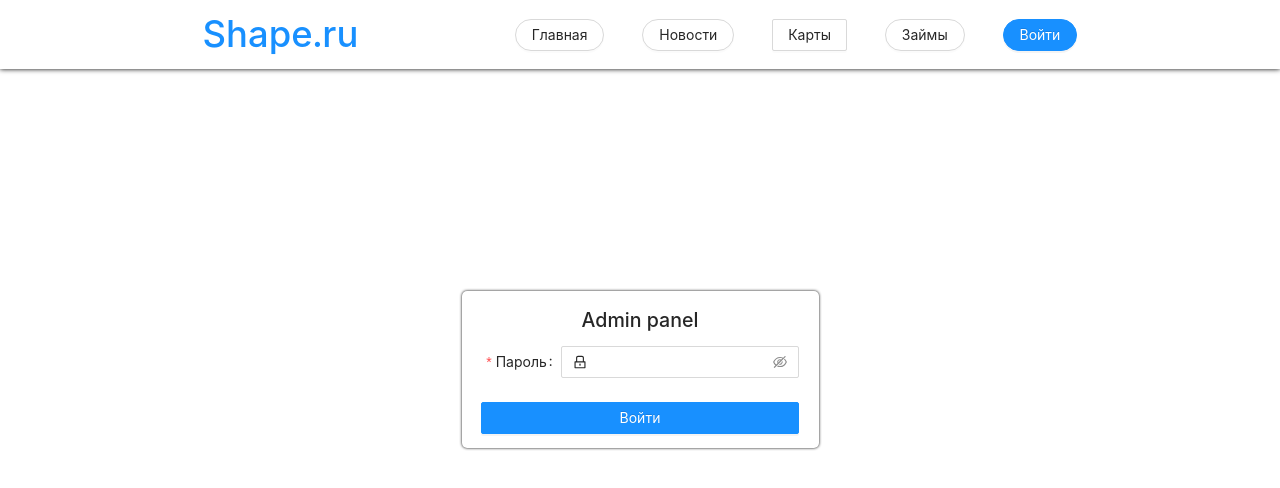
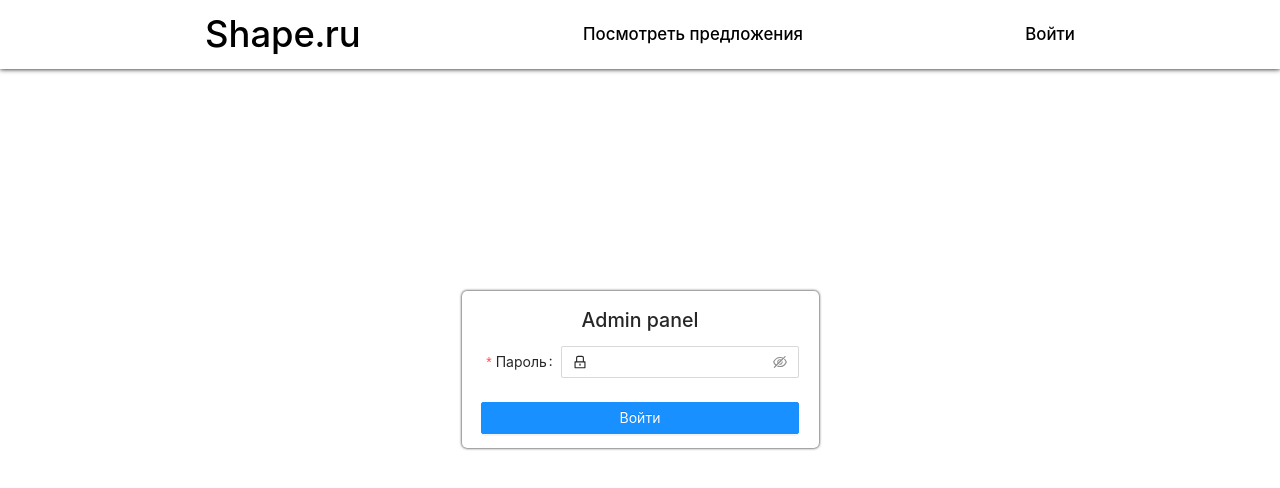
Before and after one commit to Frallen/PackBank, a React (Create React App) app in the folder client/: page /admin in a window 1280 px wide. Shown: the top 488 px of the page. Built offline with nearby package versions, Linux system fonts and the light colour scheme.

Commit message:
update header

```diff
--- a/client/src/components/HeaderContainer/header.jsx
+++ b/client/src/components/HeaderContainer/header.jsx
@@ -1,74 +1,75 @@
-import React, { useState } from "react";
-import { NavLink } from "react-router-dom";
+import React, { useState, useEffect } from "react";
+import { NavLink, useLocation } from "react-router-dom";
 import clas from "./header.module.scss";
-import { Button, Dropdown, Menu } from "antd";
+import { Drawer, Col, Row } from "antd";
 
 let Header = (props) => {
   const [isActive, setActive] = useState(false);
-
-  const isMobile = () => {
-    !isActive ? setActive(true) : setActive(false);
-  };
-
+  let route = useLocation();
+  //при переходе на другую страницу закрываю меню навигации
+  useEffect(() => {
+    setActive(false);
+  }, [route]);
   return (
     <div className={clas.Main}>
-      <h1 className={clas.Logo}>
-        <NavLink to="/">Shape.ru</NavLink>
-      </h1>
-      <ul className={isActive ? clas.activeMobile : clas.mainMenu}>
-        <NavLink to="/" className={clas.mainMenu__item}>
-          <Button shape="round"> Главная</Button>
-        </NavLink>
-        <NavLink to="/news" className={clas.mainMenu__item}>
-          <Button shape="round"> Новости</Button>
-        </NavLink>
-        <Dropdown overlay={menu} shape="round" className={clas.mainMenu__item}>
-          <Button>Карты</Button>
-        </Dropdown>
-        <NavLink to="/zaim" className={clas.mainMenu__item}>
-          <Button shape="round">Займы</Button>
-        </NavLink>
+      <NavLink to="/" className={clas.Logo}>
+        Shape.ru
+      </NavLink>
 
-        {props.isAuth ? (
-          <AuthRoutesLinks></AuthRoutesLinks>
-        ) : (
-          <NavLink to="/login" className={clas.mainMenu__item}>
-            <Button type="primary" shape="round">
-              Войти
-            </Button>
-          </NavLink>
-        )}
-      </ul>
-      <label htmlFor="toggle" onClick={isMobile} className={clas.hamburgerbox}>
-        <span
-          className={
-            clas.hamburger + " " + (isActive ? clas.activehamburger : "")
-          }
-        ></span>
-      </label>
+      <Drawer
+        placement="top"
+        closable={true}
+        onClose={() => setActive(false)}
+        visible={isActive}
+        key="top"
+      >
+        <Row gutter={1}>
+          <Col span={5}>
+            <NavLink to="/" className={clas.Draweritem}>
+              Главная
+            </NavLink>
+          </Col>
+          <Col span={5}>
+            <NavLink to="/news" className={clas.Draweritem}>
+              Новости
+            </NavLink>
+          </Col>
+          <Col span={5}>
+            <NavLink to="/debit" className={clas.Draweritem}>
+              Дебетовые карты
+            </NavLink>
+          </Col>
+          <Col span={5}>
+            <NavLink to="/credit-card" className={clas.Draweritem}>
+              Кредитные карты
+            </NavLink>
+          </Col>
+          <Col span={5}>
+            <NavLink to="/zaim" className={clas.Draweritem}>
+              Займы
+            </NavLink>
+          </Col>
+        </Row>
+      </Drawer>
+
+      <div onClick={() => setActive(true)} className={clas.Draweritem}>
+        Посмотреть предложения
+      </div>
+      <NavLink to="/login" className={clas.Draweritem}>
+        Войти
+      </NavLink>
     </div>
   );
 };
-// дропдаун меню
-const menu = (
-  <Menu>
-    <Menu.Item key="1">
-      <NavLink to="/debit">Дебетовые</NavLink>
-    </Menu.Item>
-    <Menu.Item key="2">
-      <NavLink to="/credit-card">Кредитные</NavLink>
-    </Menu.Item>
-  </Menu>
-);
 
 const AuthRoutesLinks = () => {
   return (
     <div>
       <NavLink to="/settings" className={clas.mainMenu__item}>
-        <Button shape="round">Настройки</Button>
+        Настройки
       </NavLink>
       <NavLink to="/logout" className={clas.mainMenu__item}>
-        <Button shape="round">Выйти</Button>
+        Выйти
       </NavLink>
     </div>
   );
--- a/client/src/components/HeaderContainer/header.module.scss
+++ b/client/src/components/HeaderContainer/header.module.scss
@@ -2,84 +2,24 @@
   display: flex;
   justify-content: space-evenly;
   align-items: center;
-  padding: 0.43em 6em;
+  padding: 0.43em 2em;
   box-shadow: 0 0 5px 0px #000;
   position: relative;
-  @media (max-width: 800px) {
-    flex-direction: column;
-  }
+
   .Logo {
     font-size: 2.6em;
+    color: #000;
+    font-weight: 500;
     cursor: pointer;
     padding: 0;
     margin: 0;
   }
-  .mainMenu {
-    display: flex;
-    justify-content: space-between;
-    align-items: center;
-    padding: 0;
-    margin: 0;
-
-    @media (max-width: 800px) {
-      flex-direction: column;
-      display: none;
-    }
-    .mainMenu__item {
-      margin-left: 2.7em;
-    }
-  }
-  .hamburgerbox {
-    position: absolute;
-    right: 2vw;
-    top: 1.8vh;
-
-    display: none;
-    height: 50px;
-    width: 50px;
-    cursor: pointer;
-    @media (max-width: 800px) {
-      display: block;
-    }
-    .hamburger,
-    .hamburger::after,
-    .hamburger::before {
-      position: absolute;
-      top: 50%;
-      left: 50%;
-      margin-left: -15px;
-      width: 30px;
-      height: 2px;
-      background: #000;
-    }
-    .hamburger::after,
-    .hamburger::before {
-      content: "";
-      display: block;
-    }
-    .hamburger::after {
-      transform: translateY(-8px);
-    }
-    .hamburger::before {
-      transform: translateY(6px);
-    }
-    .activehamburger {
-      height: 0;
-    }
-    .activehamburger::after {
-      transform: rotate(45deg);
-    }
-    .activehamburger::before {
-      transform: rotate(-45deg);
-    }
-  }
 }
-.activeMobile {
-  display: flex;
-  flex-direction: column;
-  align-self: flex-start;
-
-  .mainMenu__item {
-    margin-top: 1em;
-  }
+.Draweritem {
+  cursor: pointer;
+  margin-left: 2.7em;
+  font-size: 1.2em;
+  font-weight: 500;
+  color: #000;
+  position: relative;
 }
```
